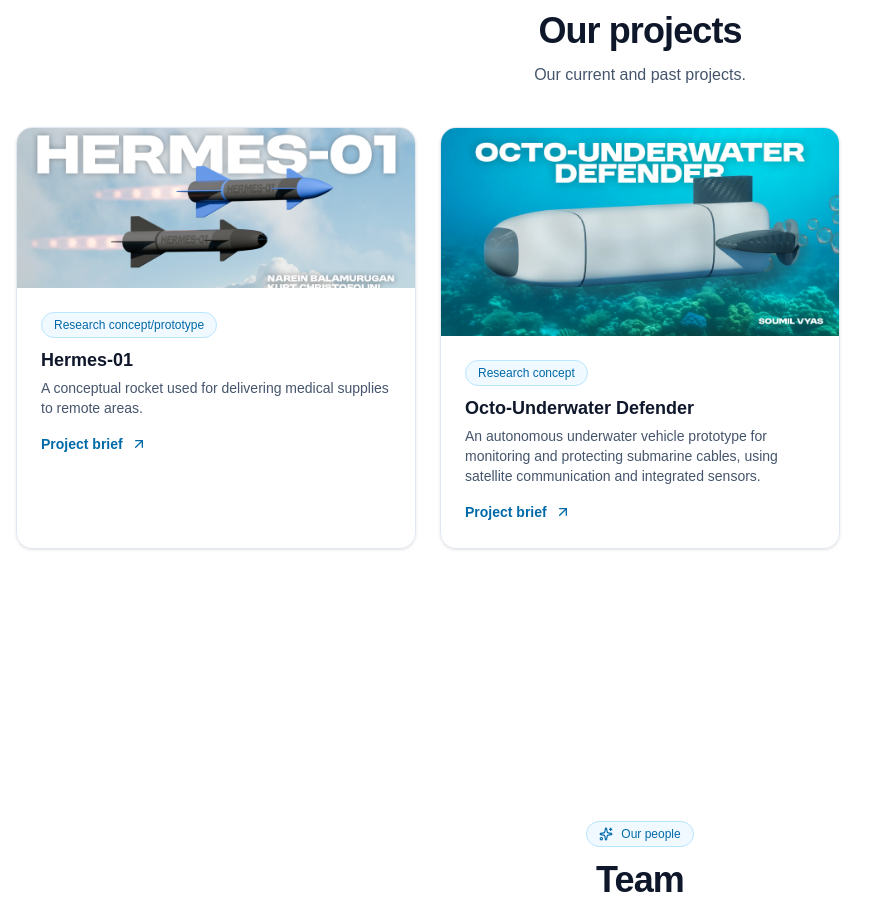
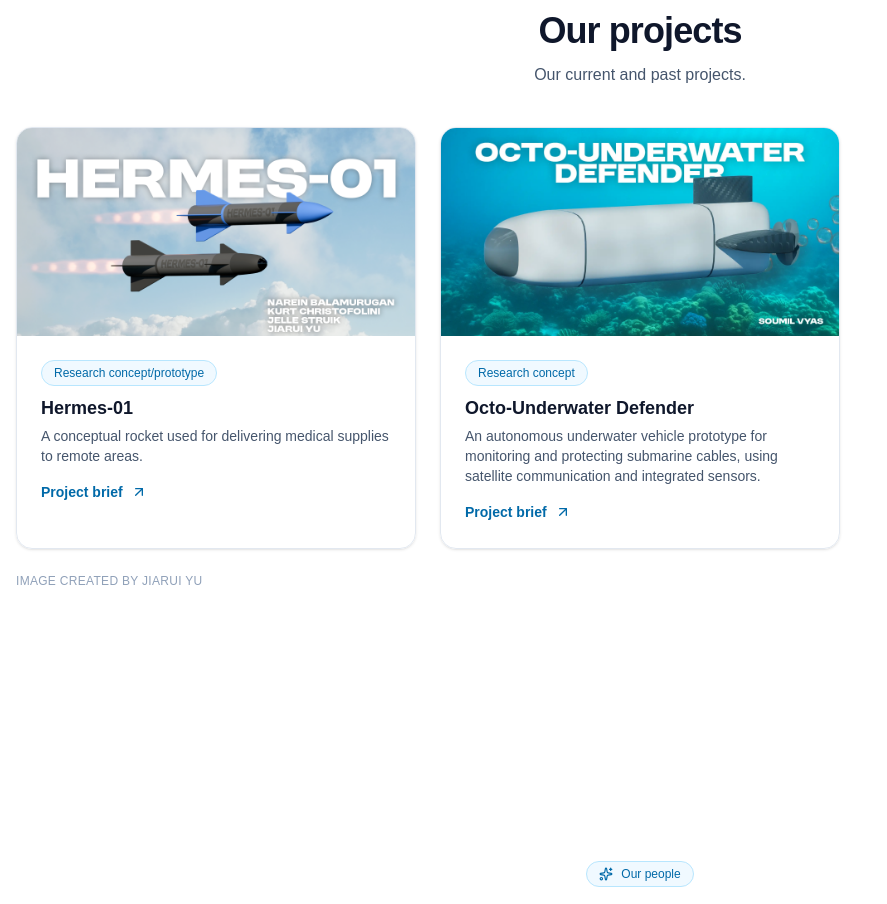
Before and after one commit to AerovisionDynamics/AerovisionDynamics.github.io, a Next.js app: page / in a window 1280 px wide. Shown: the part 3203-4107 px from the top of the page, without its empty margins (0-887 px from the left). Built offline with nearby package versions, Linux system fonts and the light colour scheme.

Commit message:
Refactor projects card data

```diff
--- a/app/page.jsx
+++ b/app/page.jsx
@@ -348,6 +348,25 @@ const Appraisals = () => {
 };
 
 // ...existing code...
+const projectCards = [
+  {
+    tag: "Research concept/prototype",
+    title: "Hermes‑01",
+    body: "A conceptual rocket used for delivering medical supplies to remote areas.",
+    image: "/Poster.webp",
+    href: "/hermes-01",
+    imageHeight: "h-52",
+  },
+  {
+    tag: "Research concept",
+    title: "Octo-Underwater Defender",
+    body: "An autonomous underwater vehicle prototype for monitoring and protecting submarine cables, using satellite communication and integrated sensors.",
+    image: "/Octodefender.webp",
+    href: "/Octo-underwater-defender",
+    imageHeight: "h-52",
+  },
+];
+
 const Projects = () => (
   <section id="projects" className="relative py-20">
     <div className="mx-auto max-w-7xl px-4">
@@ -357,32 +376,12 @@ const Projects = () => (
         subtitle="Our current and past projects."
       />
       <div className="mt-10 grid gap-6 md:grid-cols-2 lg:grid-cols-3">
-        {[
-          {
-            tag: "Research concept/prototype",
-            title: "Hermes‑01",
-            body: "A conceptual rocket used for delivering medical supplies to remote areas.",
-            image: "/Poster.webp",
-            href: "/hermes-01",
-          },
-          {
-  tag: "Research concept",
-  title: "Octo-Underwater Defender",
-  body: "An autonomous underwater vehicle prototype for monitoring and protecting submarine cables, using satellite communication and integrated sensors.",
-  image: "/Octodefender.webp",
-  href: "/Octo-underwater-defender",  // <-- this links to the new page
-},
-
-
-        ].map((p) => (
-          <Card key={p.title} className="group overflow-hidden">
-            <div className={`relative w-full overflow-hidden ${
-    p.title === "Octo-Underwater Defender" ? "h-52" : "h-40"
-  }`}
->
+        {projectCards.map((project) => (
+          <Card key={project.title} className="group overflow-hidden">
+            <div className={`relative w-full overflow-hidden ${project.imageHeight ?? "h-40"}`}>
               <Image
-                src={p.image ?? "/FinalProduct.webp"}
-                alt={`${p.title} preview`}
+                src={project.image ?? "/FinalProduct.webp"}
+                alt={`${project.title} preview`}
                 fill
                 loading="lazy"
                 placeholder="blur"
@@ -392,11 +391,11 @@ const Projects = () => (
               />
             </div>
             <div className="p-6">
-              <Badge className="mb-2">{p.tag}</Badge>
-              <h3 className="text-lg font-semibold text-slate-900">{p.title}</h3>
-              <p className="mt-1 text-sm text-slate-600">{p.body}</p>
+              <Badge className="mb-2">{project.tag}</Badge>
+              <h3 className="text-lg font-semibold text-slate-900">{project.title}</h3>
+              <p className="mt-1 text-sm text-slate-600">{project.body}</p>
               <Link
-                href={p.href ?? "/hermes-01"}
+                href={project.href ?? "/hermes-01"}
                 className="mt-4 inline-flex items-center gap-2 text-sm font-semibold text-sky-700 transition hover:text-sky-800"
               >
                 Project brief <ArrowUpRight className="h-4 w-4" />
@@ -405,6 +404,7 @@ const Projects = () => (
           </Card>
         ))}
       </div>
+      <p className="mt-6 text-xs uppercase tracking-wide text-slate-400">Image created by Jiarui Yu</p>
     </div>
   </section>
 );
```
